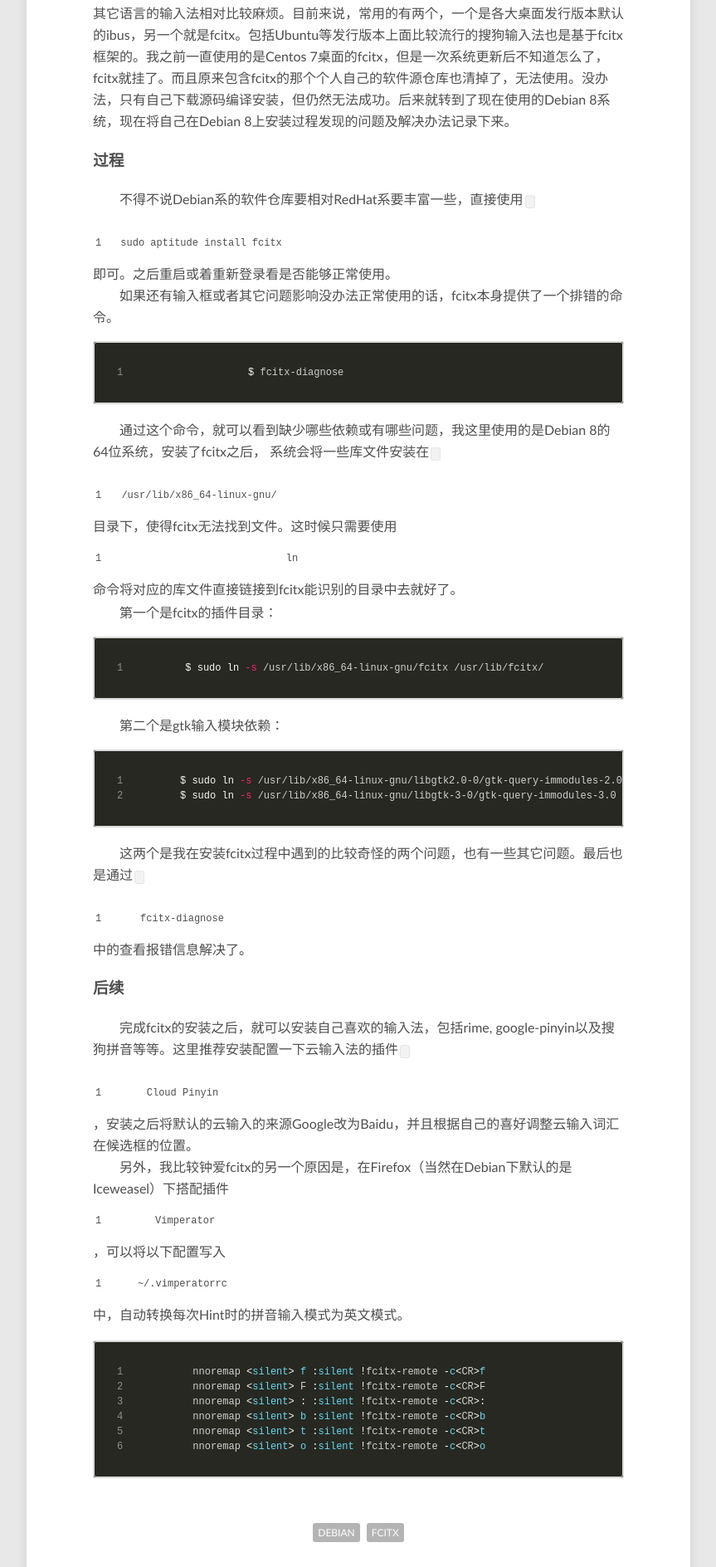
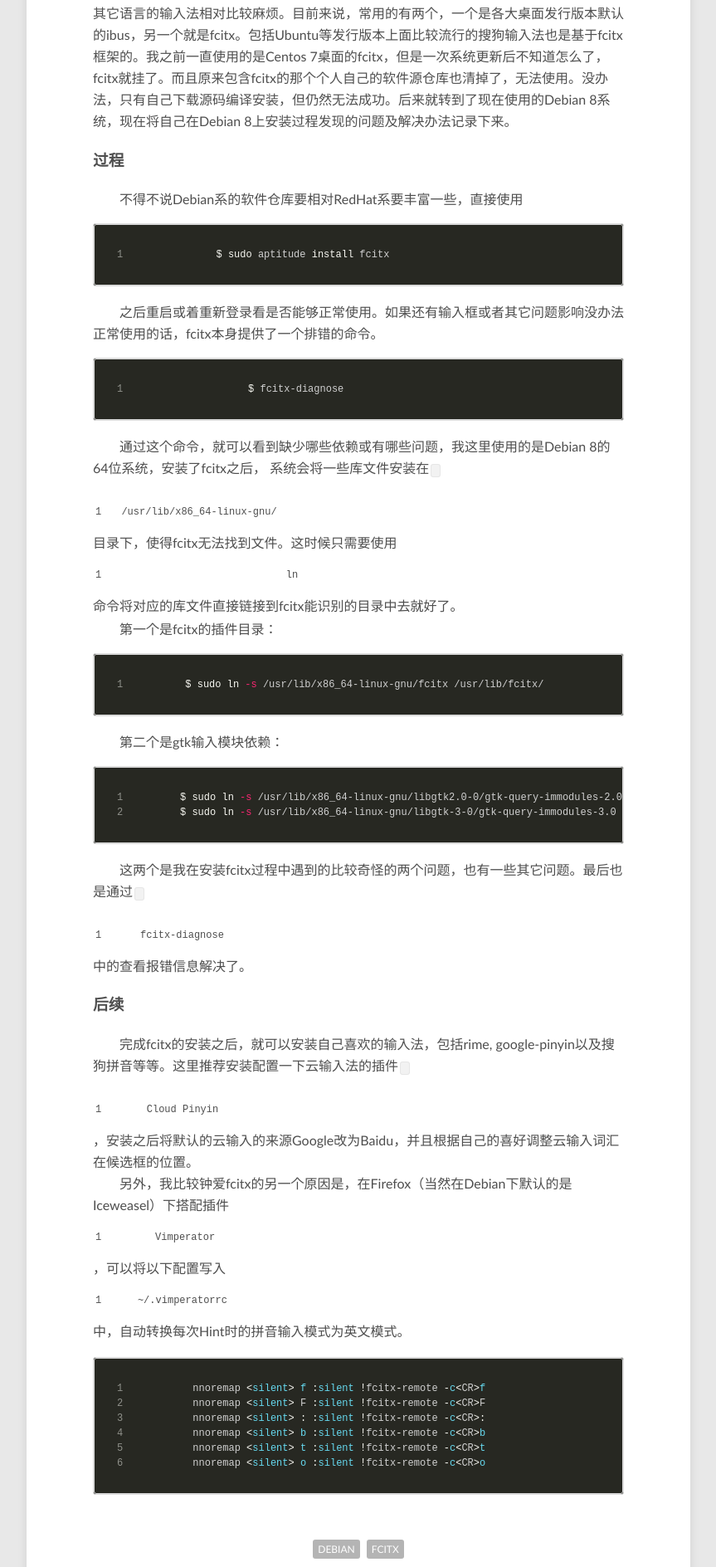
Before and after one commit to uare/uare.github.io, a Jekyll site: the page built from _posts/2016-02-27-fix-fcitx-errors-on-debian-8.md, in a window 1280 px wide. Shown: the part 391-2279 px from the top of the page at 83% size, without its empty margins (208-1071 px from the left). Built offline with Jekyll 4.4.1, drawn with Linux system fonts in a browser that asks for light colours; comment, search, counter and statistics services are not loaded.

Commit message:
setting the image height

````diff
--- a/_posts/2016-02-27-fix-fcitx-errors-on-debian-8.md
+++ b/_posts/2016-02-27-fix-fcitx-errors-on-debian-8.md
@@ -15,8 +15,13 @@
 
 ### 过程
 
-　　不得不说Debian系的软件仓库要相对RedHat系要丰富一些，直接使用`sudo aptitude install fcitx`即可。之后重启或着重新登录看是否能够正常使用。
-　　如果还有输入框或者其它问题影响没办法正常使用的话，fcitx本身提供了一个排错的命令。
+　　不得不说Debian系的软件仓库要相对RedHat系要丰富一些，直接使用
+
+```bash
+    $ sudo aptitude install fcitx
+```
+
+　　之后重启或着重新登录看是否能够正常使用。如果还有输入框或者其它问题影响没办法正常使用的话，fcitx本身提供了一个排错的命令。
 
 ```bash
     $ fcitx-diagnose
--- a/_sass/_page.scss
+++ b/_sass/_page.scss
@@ -172,13 +172,13 @@
 .entry-meta {
 	@include font-rem(12);
 	text-transform: uppercase;
-	color: lighten($base-color,60);
+	color: lighten($base-color,40);
 	a {
-		color: lighten($base-color,60);
+		color: lighten($base-color,20);
 	}
 	.vcard {
 		&:before {
-			content: " by ";
+			content: " 作者 ";
 		}
 	}
 	.tag {
@@ -408,6 +408,11 @@
 	}
 	img {
 		@include border-radius(3px,0,0,3px); // round image corners
+        width: 100%;
+        height: 200px;
+        @media screen and (max-width:400px){
+            height: 150px;
+        }
 	}
 }
 
````
Also changed, not shown: _sass/_reset.scss (line endings or trailing spaces).
